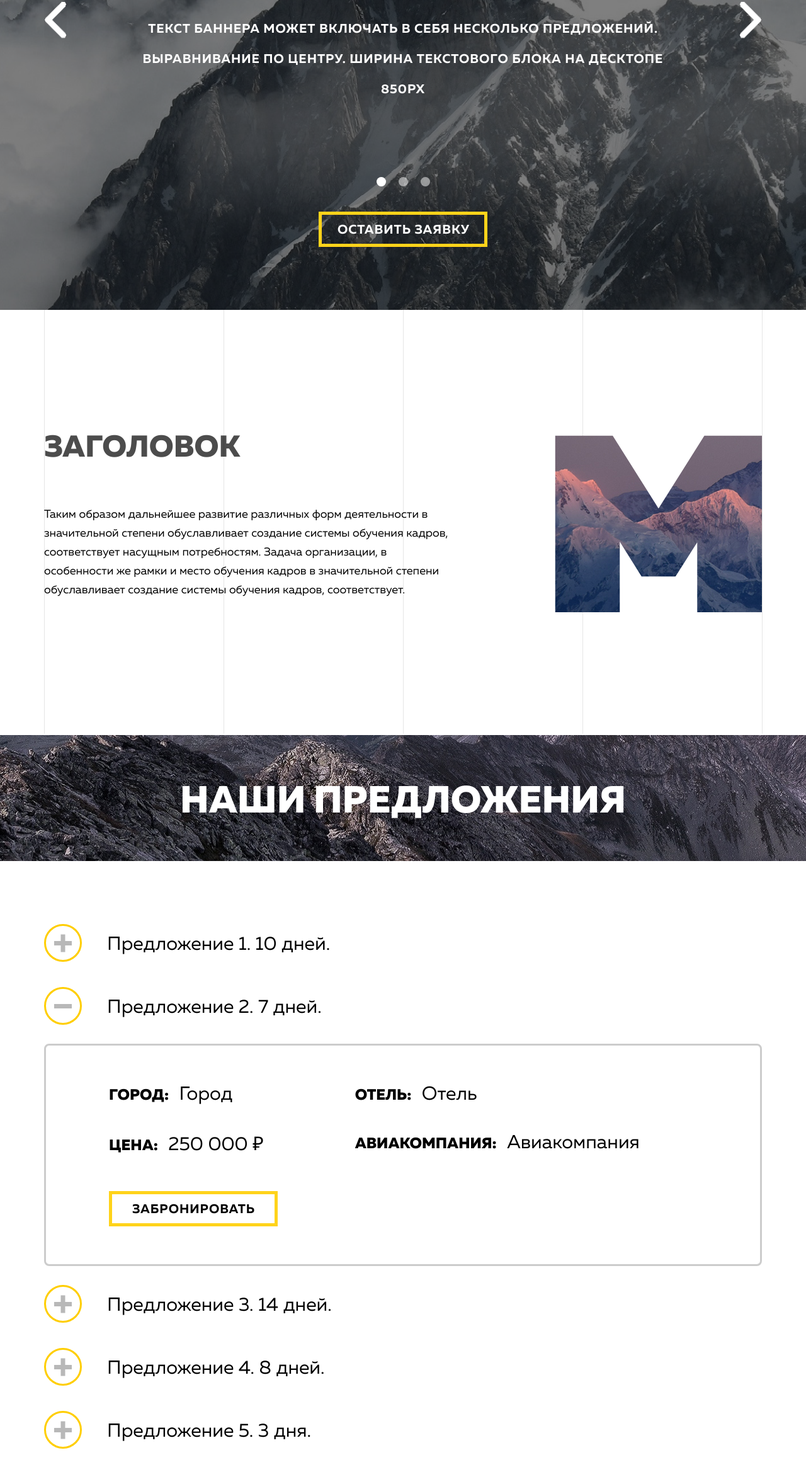
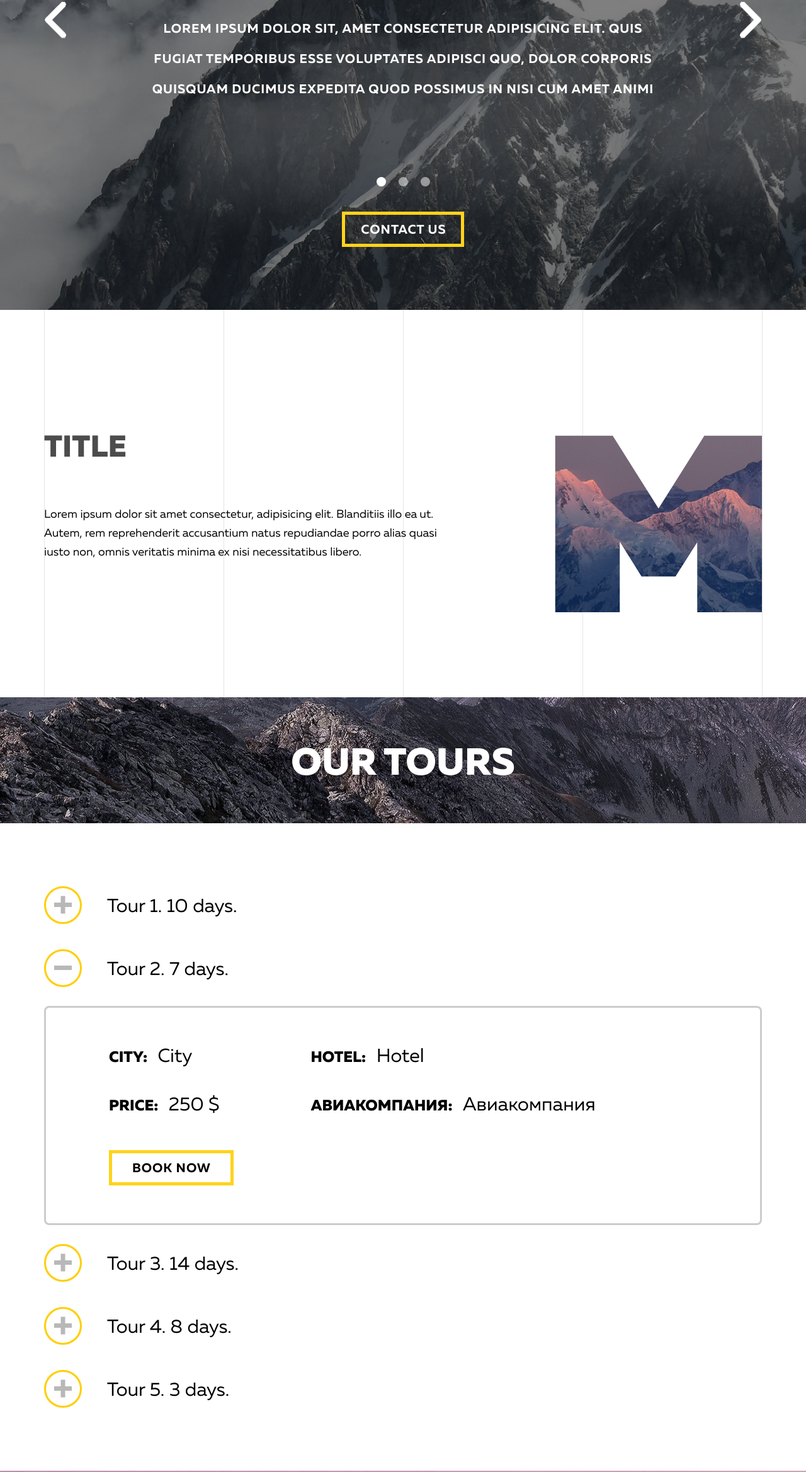
Before and after one commit to popenkov/mountains-landing-page, a plain HTML site: page index.html in a window 1280 px wide. Shown: the part 460-2797 px from the top of the page at 63% size. Drawn offline with Linux system fonts and the light colour scheme.

Commit message:
main page translated

```diff
--- a/index.html
+++ b/index.html
@@ -60,28 +60,28 @@
                         <div class="main_content_inner">
                             <div class="main_content">
                                 <h1 class="main_title">Mountains</h1>
-                                <p class="main_text">Текст баннера может включать в себя несколько предложений.
-                                    Выравнивание по
-                                    центру. Ширина текстового блока на десктопе 850px</p>
-                                <a href="#" class="main_button">Оставить заявку</a>
+                                <p class="main_text">Lorem ipsum dolor sit, amet consectetur adipisicing elit. Quis
+                                    fugiat temporibus esse voluptates adipisci quo, dolor corporis quisquam ducimus
+                                    expedita quod possimus in nisi cum amet animi</p>
+                                <a href="#" class="main_button">Contact us</a>
                             </div>
                         </div>
                         <div class="main_content_inner">
                             <div class="main_content">
                                 <h1 class="main_title">Mountains</h1>
-                                <p class="main_text">Текст баннера может включать в себя несколько предложений.
-                                    Выравнивание по
-                                    центру. Ширина текстового блока на планшете 600px</p>
-                                <a href="#" class="main_button">Оставить заявку</a>
+                                <p class="main_text">Lorem ipsum dolor sit, amet consectetur adipisicing elit. Quis
+                                    fugiat temporibus esse voluptates adipisci quo, dolor corporis quisquam ducimus
+                                    expedita quod possimus in nisi cum amet animi</p>
+                                <a href="#" class="main_button">Contact us</a>
                             </div>
                         </div>
                         <div class="main_content_inner">
                             <div class="main_content">
                                 <h1 class="main_title">Mountains</h1>
-                                <p class="main_text">Текст баннера может включать в себя несколько предложений.
-                                    Выравнивание по
-                                    центру. Ширина текстового блока на телефоне 280px</p>
-                                <a href="#" class="main_button">Оставить заявку</a>
+                                <p class="main_text">Lorem ipsum dolor sit, amet consectetur adipisicing elit. Quis
+                                    fugiat temporibus esse voluptates adipisci quo, dolor corporis quisquam ducimus
+                                    expedita quod possimus in nisi cum amet animi</p>
+                                <a href="#" class="main_button">Contact us</a>
                             </div>
                         </div>
                     </div>
@@ -93,11 +93,10 @@
             <div class="container">
                 <div class="description-inner">
                     <div class="description-group">
-                        <h2 class="description_title">Заголовок</h2>
-                        <p class="description_text">Таким образом дальнейшее развитие различных форм деятельности в
-                            значительной степени обуславливает создание системы обучения кадров, соответствует насущным
-                            потребностям. Задача организации, в особенности же рамки и место обучения кадров в
-                            значительной степени обуславливает создание системы обучения кадров, соответствует.</p>
+                        <h2 class="description_title">Title</h2>
+                        <p class="description_text">Lorem ipsum dolor sit amet consectetur, adipisicing elit. Blanditiis
+                            illo ea ut. Autem, rem reprehenderit accusantium natus repudiandae porro alias quasi iusto
+                            non, omnis veritatis minima ex nisi necessitatibus libero.</p>
                     </div>
                     <div class="columns">
                         <div class="column"></div>
@@ -112,7 +111,7 @@
         </div>
         <div class="offers" id="offer">
             <div class="container">
-                <h2 class="offers_title">Наши Предложения</h2>
+                <h2 class="offers_title">Our tours</h2>
             </div>
         </div>
         <div class="accordion">
@@ -120,25 +119,25 @@
                 <div class="accordion_item">
                     <div class="accordion_item_head js-accordion-item-head">
                         <div class="accordion_icon"></div>
-                        <span class="accordion_title">Предложение 1. 10 дней.</span>
+                        <span class="accordion_title">Tour 1. 10 days.</span>
                     </div>
 
                     <div class="accordion_item_content js-accordion-item-content">
                         <div class="accordion_item_content_inner">
                             <div class="accordion_wrap">
                                 <div class="accordion_text">
-                                    <span>Город:</span>
-                                    <span>Город</span>
+                                    <span>City:</span>
+                                    <span>City</span>
                                 </div>
                                 <div class="accordion_text">
-                                    <span>Цена:</span>
-                                    <span>250 000 ₽</span>
+                                    <span>Price:</span>
+                                    <span>250 $</span>
                                 </div>
                             </div>
                             <div class="accordion_wrap">
                                 <div class="accordion_text">
-                                    <span>Отель:</span>
-                                    <span>Отель</span>
+                                    <span>Hotel:</span>
+                                    <span>Hotel</span>
                                 </div>
                                 <div class="accordion_text">
                                     <span>Авиакомпания:</span>
@@ -146,7 +145,7 @@
                                 </div>
                             </div>
                             <div class="accordion_button_item">
-                                <a href="#" class="accordion_button">Забронировать</a>
+                                <a href="#" class="accordion_button">Book now</a>
                             </div>
                         </div>
                     </div>
@@ -154,25 +153,25 @@
                 <div class="accordion_item is-active">
                     <div class="accordion_item_head js-accordion-item-head">
                         <div class="accordion_icon"></div>
-                        <span class="accordion_title">Предложение 2. 7 дней.</span>
+                        <span class="accordion_title">Tour 2. 7 days.</span>
                     </div>
 
                     <div class="accordion_item_content js-accordion-item-content" style="max-height: none;">
                         <div class="accordion_item_content_inner">
                             <div class="accordion_wrap">
                                 <div class="accordion_text">
-                                    <span>Город:</span>
-                                    <span>Город</span>
+                                    <span>City:</span>
+                                    <span>City</span>
                                 </div>
                                 <div class="accordion_text">
-                                    <span>Цена:</span>
-                                    <span>250 000 ₽</span>
+                                    <span>Price:</span>
+                                    <span>250 $</span>
                                 </div>
                             </div>
                             <div class="accordion_wrap">
                                 <div class="accordion_text">
-                                    <span>Отель:</span>
-                                    <span>Отель</span>
+                                    <span>Hotel:</span>
+                                    <span>Hotel</span>
                                 </div>
                                 <div class="accordion_text">
                                     <span>Авиакомпания:</span>
@@ -180,7 +179,7 @@
                                 </div>
                             </div>
                             <div class="accordion_button_item">
-                                <a href="#" class="accordion_button">Забронировать</a>
+                                <a href="#" class="accordion_button">Book now</a>
                             </div>
                         </div>
                     </div>
@@ -188,25 +187,25 @@
                 <div class="accordion_item">
                     <div class="accordion_item_head js-accordion-item-head">
                         <div class="accordion_icon"></div>
-                        <span class="accordion_title">Предложение 3. 14 дней.</span>
+                        <span class="accordion_title">Tour 3. 14 days.</span>
                     </div>
 
                     <div class="accordion_item_content js-accordion-item-content">
                         <div class="accordion_item_content_inner">
                             <div class="accordion_wrap">
                                 <div class="accordion_text">
-                                    <span>Город:</span>
-                                    <span>Город</span>
+                                    <span>City:</span>
+                                    <span>City</span>
                                 </div>
                                 <div class="accordion_text">
-                                    <span>Цена:</span>
-                                    <span>250 000 ₽</span>
+                                    <span>Price:</span>
+                                    <span>250 $</span>
                                 </div>
                             </div>
                             <div class="accordion_wrap">
                                 <div class="accordion_text">
-                                    <span>Отель:</span>
-                                    <span>Отель</span>
+                                    <span>Hotel:</span>
+                                    <span>Hotel</span>
                                 </div>
                                 <div class="accordion_text">
                                     <span>Авиакомпания:</span>
@@ -214,7 +213,7 @@
                                 </div>
                             </div>
                             <div class="accordion_button_item">
-                                <a href="#" class="accordion_button">Забронировать</a>
+                                <a href="#" class="accordion_button">Book now</a>
                             </div>
                         </div>
                     </div>
@@ -222,25 +221,25 @@
                 <div class="accordion_item">
                     <div class="accordion_item_head js-accordion-item-head">
                         <div class="accordion_icon"></div>
-                        <span class="accordion_title">Предложение 4. 8 дней.</span>
+                        <span class="accordion_title">Tour 4. 8 days.</span>
                     </div>
 
                     <div class="accordion_item_content js-accordion-item-content">
                         <div class="accordion_item_content_inner">
                             <div class="accordion_wrap">
                                 <div class="accordion_text">
-                                    <span>Город:</span>
-                                    <span>Город</span>
+                                    <span>City:</span>
+                                    <span>City</span>
                                 </div>
                                 <div class="accordion_text">
-                                    <span>Цена:</span>
-                                    <span>250 000 ₽</span>
+                                    <span>Price:</span>
+                                    <span>250 $</span>
                                 </div>
                             </div>
                             <div class="accordion_wrap">
                                 <div class="accordion_text">
-                                    <span>Отель:</span>
-                                    <span>Отель</span>
+                                    <span>Hotel:</span>
+                                    <span>Hotel</span>
                                 </div>
                                 <div class="accordion_text">
                                     <span>Авиакомпания:</span>
@@ -248,7 +247,7 @@
                                 </div>
                             </div>
                             <div class="accordion_button_item">
-                                <a href="#" class="accordion_button">Забронировать</a>
+                                <a href="#" class="accordion_button">Book now</a>
                             </div>
                         </div>
                     </div>
@@ -256,25 +255,25 @@
                 <div class="accordion_item">
                     <div class="accordion_item_head js-accordion-item-head">
                         <div class="accordion_icon"></div>
-                        <span class="accordion_title">Предложение 5. 3 дня.</span>
+                        <span class="accordion_title">Tour 5. 3 days.</span>
                     </div>
 
                     <div class="accordion_item_content js-accordion-item-content">
                         <div class="accordion_item_content_inner">
                             <div class="accordion_wrap">
                                 <div class="accordion_text">
-                                    <span>Город:</span>
-                                    <span>Город</span>
+                                    <span>City:</span>
+                                    <span>City</span>
                                 </div>
                                 <div class="accordion_text">
-                                    <span>Цена:</span>
-                                    <span>250 000 ₽</span>
+                                    <span>Price:</span>
+                                    <span>250 $</span>
                                 </div>
                             </div>
                             <div class="accordion_wrap">
                                 <div class="accordion_text">
-                                    <span>Отель:</span>
-                                    <span>Отель</span>
+                                    <span>Hotel:</span>
+                                    <span>Hotel</span>
                                 </div>
                                 <div class="accordion_text">
                                     <span>Авиакомпания:</span>
@@ -282,7 +281,7 @@
                                 </div>
                             </div>
                             <div class="accordion_button_item">
-                                <a href="#" class="accordion_button">Забронировать</a>
+                                <a href="#" class="accordion_button">Book now</a>
                             </div>
                         </div>
                     </div>
@@ -296,46 +295,49 @@
                 <div class="callback_inner">
                     <form action="" class="form form-js">
                         <label for="text" class="form_field">
-                            <span class="form_label">Имя:</span>
-                            <input type="text" id="text" name="text" class="form_input input-name-js" placeholder="Введите имя" required />
+                            <span class="form_label">Name:</span>
+                            <input type="text" id="text" name="text" class="form_input input-name-js"
+                                placeholder="Please, enter your name" required />
                         </label>
                         <label for="phone" class="form_field">
-                            <span class="form_label">Телефон:</span>
-                            <input type="tel" id="phone" name="phone" class="form_input phone-js" placeholder="+7 (___) ___-__-__" required />
+                            <span class="form_label">Phone:</span>
+                            <input type="tel" id="phone" name="phone" class="form_input phone-js"
+                                placeholder="+7 (___) ___-__-__" required />
                         </label>
                         <label for="email" class="form_field">
                             <span class="form_label">E-mail:</span>
-                            <input type="email" id="email" name="email" class="form_input email-js" placeholder="example@mail.com" required />
+                            <input type="email" id="email" name="email" class="form_input email-js"
+                                placeholder="example@mail.com" required />
                         </label>
                         <label for="form_select" class="form_field">
-                            <span class="form_label">Выберите предложение:</span>
+                            <span class="form_label">Choose tour:</span>
                             <select class="form_select select-js" id="form_select" name="option">
-                                <option value="Предложение 1">Предложение 1</option>
-                                <option value="Предложение 2">Предложение 2</option>
-                                <option value="Предложение 3">Предложение 3</option>
+                                <option value="Tour1">Tour 1</option>
+                                <option value="Tour2">Tour 2</option>
+                                <option value="Tour3">Tour 3</option>
                             </select>
                         </label>
                         <div class="form_field">
-                            <span class="form_label">Пол:</span>
+                            <span class="form_label">Sex:</span>
                             <label class="form_radio">
-                                <input type="radio" name="radio" value="Мужской" checked />
-                                <span>Мужской</span>
+                                <input type="radio" name="radio" value="male" checked />
+                                <span>Male</span>
                             </label>
                             <label class="form_radio">
-                                <input type="radio" name="radio" value="Женский" />
-                                <span>Женский</span>
+                                <input type="radio" name="radio" value="female" />
+                                <span>Female</span>
                             </label>
                         </div>
                         <label class="form_field">
-                            <span class="form_label">Комментарий:</span>
-                            <textarea class="form_input area" placeholder="Введите комментарий" required></textarea>
+                            <span class="form_label">Your comment:</span>
+                            <textarea class="form_input area" placeholder="Please, leave your comment"></textarea>
                         </label>
                         <label class="form_checkbox">
-                            <input type="checkbox" name="checkbox" checked required/>
+                            <input type="checkbox" name="checkbox" checked required />
                             <span class="checkbox_text">Я даю согласие на обработку персональных данных</span>
                         </label>
                         <div class="form_button_item">
-                            <button type="submit" class="form_button">Отправить</button>
+                            <button type="submit" class="form_button">Send</button>
                         </div>
                     </form>
 
@@ -349,7 +351,7 @@
             <div class="container">
                 <div class="cantacts__inner">
                     <div class="contacts_group">
-                        <h2 class="contacts_title">Контакты</h2>
+                        <h2 class="contacts_title">Our contacts</h2>
                         <div class="contacts_item">
                             <img class="contacts_icon" src="images/contacts/location-svg.png" alt="">
                             <span class="contacts_text">ул. Арбат, 1а, Москва
@@ -375,7 +377,7 @@
                     <div class="footer_group">
                         <div class="footer_copyright">
                             <span class="footer_text">© 2019 Mountains. <br />
-                                Сайт создан в HB.</span>
+                                Copyright info.</span>
                         </div>
                         <div class="social_footer">
                             <a href="#" class="footer_item">
@@ -392,20 +394,21 @@
     <div class="popup popup-js">
         <div class="popup__content">
             <img class="line_popup line-popup-js" src="images/popup/close-icon.png" alt="">
-            <h2 class="popup_title">Авторизация</h2>
+            <h2 class="popup_title">Log in</h2>
             <form action="" class="popup_form">
                 <label for="tpopup" class="popup_form_field">
-                    <span class="popup_form_lable">Логин:</span>
-                    <input type="text" id="tpopup" class="popup_input popup-input-js" placeholder="Введите имя" required>
+                    <span class="popup_form_lable">Login:</span>
+                    <input type="text" id="tpopup" class="popup_input popup-input-js" placeholder="Введите имя"
+                        required>
                 </label>
                 <label for="password" class="popup_form_field">
-                    <span class="popup_form_lable">Пароль:</span>
+                    <span class="popup_form_lable">Password:</span>
                     <input type="password" id="password" class="popup_input popup-input-js" placeholder="Введите пароль"
                         required>
                 </label>
             </form>
             <div class="popup_button_item">
-                <a href="#" class="popup_button">Авторизоваться</a>
+                <a href="#" class="popup_button">Log in</a>
             </div>
         </div>
     </div>
```
